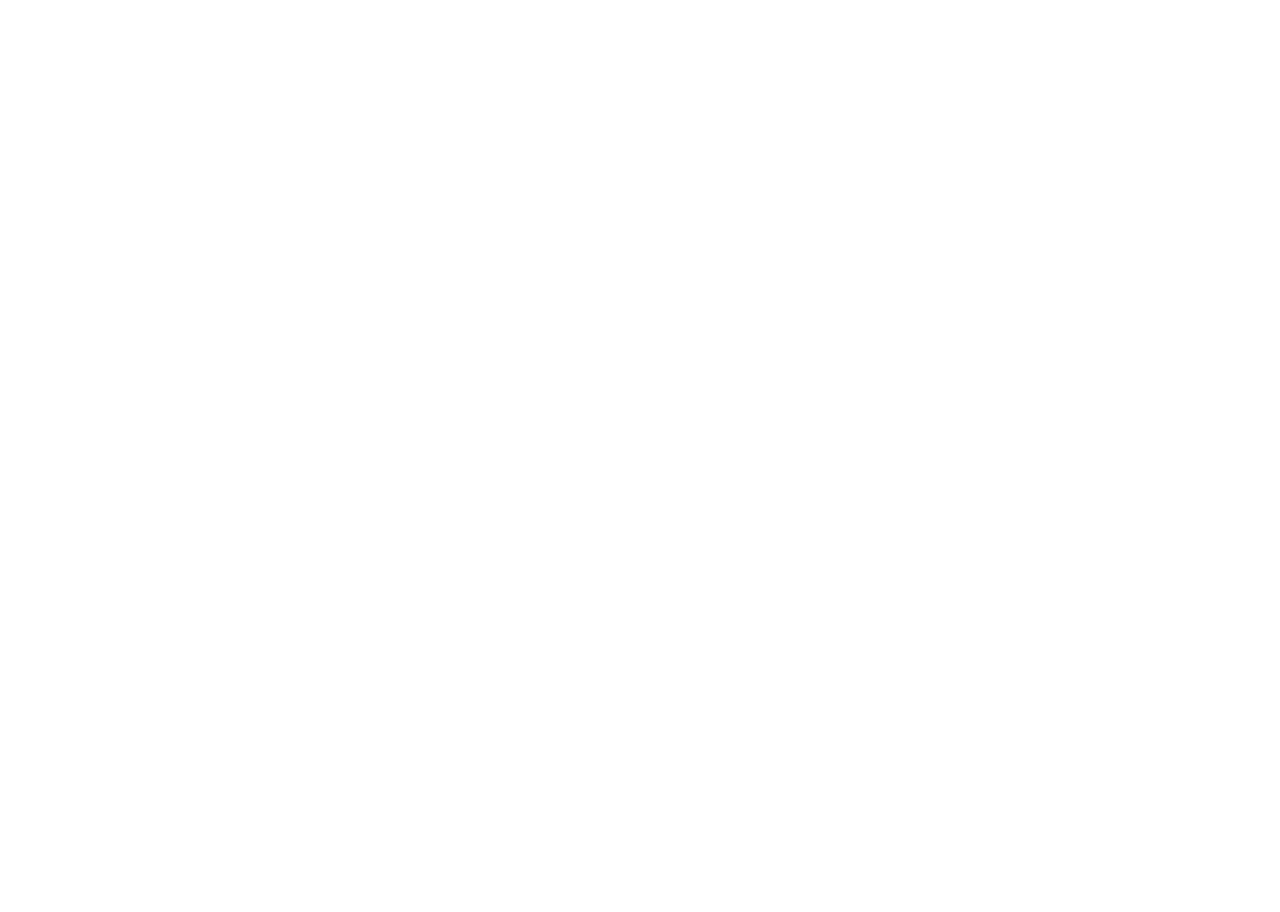
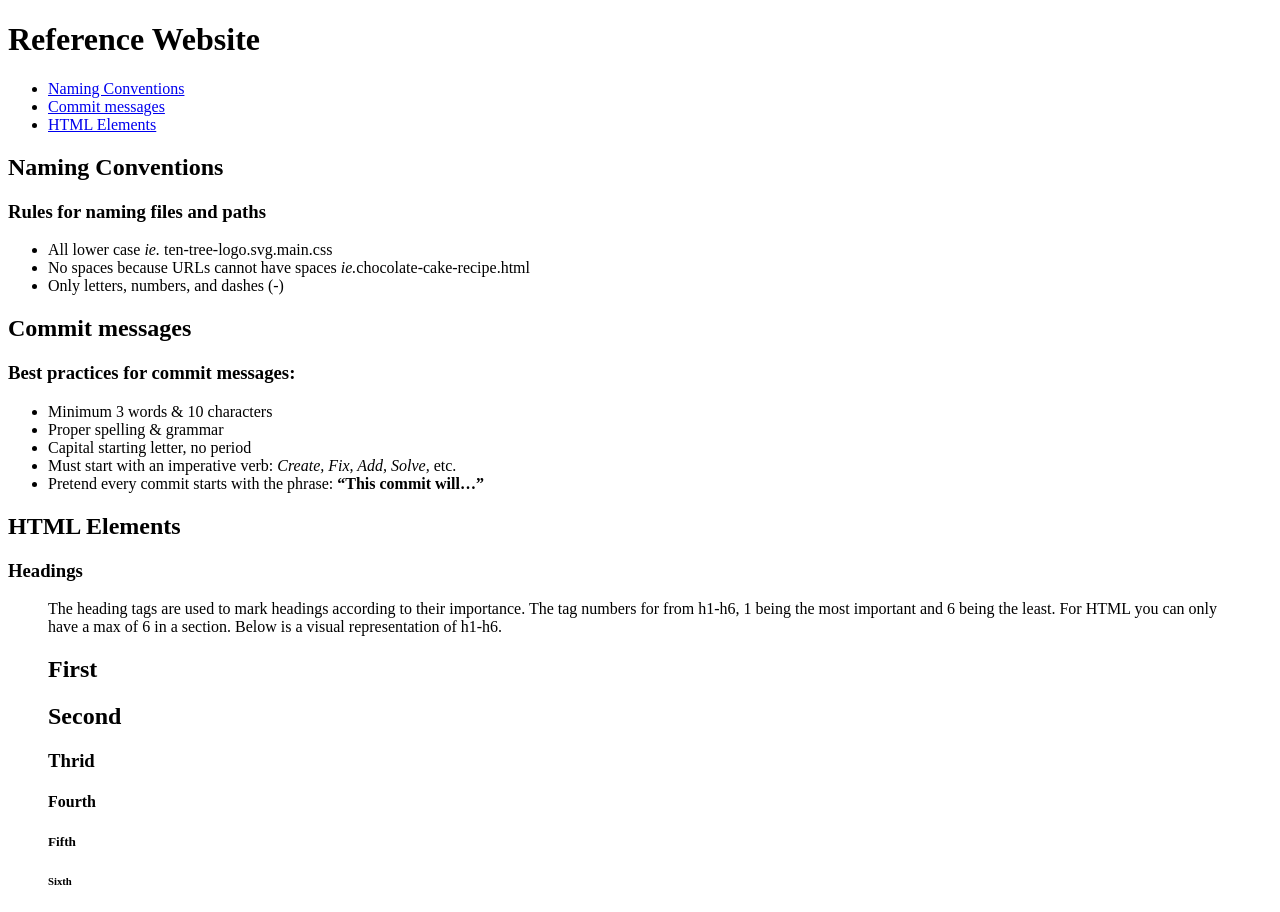
Before and after one commit to JessicaSou/reference-website, a plain HTML site: page index.html in a window 1280 px wide. Before the commit the page ends 800 px from the top, so only its background shows below. Drawn offline with Linux system fonts and the light colour scheme.

Commit message:
Add to index HTML
Added navigation and sections for naming conventions, commit messages, HTML elements

```diff
--- a/index.html
+++ b/index.html
@@ -7,6 +7,60 @@
     <title>Web Design 1 Reference Site</title>
 </head>
 <body>
+  <header>
+    <h1>Reference Website</h1>
+    <nav>
+      <ul>
+        <li><a href="#naming-coventions">Naming Conventions</a></li>
+        <li><a href="#commit-messages">Commit messages</a></li>
+        <li><a href="#html-elements">HTML Elements</a></li>
+      </ul>
+    </nav>
+  </header>
+
+  <main>
+    <section id="naming-coventions">
+      <h2>Naming Conventions</h2>
+
+      <h3>Rules for naming files and paths</h3>
+      <ul>
+        <li>All lower case <em>ie.</em> ten-tree-logo.svg.main.css</li>
+        <li>No spaces because URLs cannot have spaces <em> ie.</em>chocolate-cake-recipe.html</li>
+        <li>Only letters, numbers, and dashes (-)</li>
+      </ul>
+    </section>
+
+    <section id="commit-messages">
+      <h2>Commit messages</h2>
+        <h3>Best practices for commit messages: </h3>
+        <ul>
+          <li>Minimum 3 words & 10 characters</li>
+          <li>Proper spelling & grammar</li>
+          <li>Capital starting letter, no period</li>
+          <li>Must start with an imperative verb: <em>Create, Fix, Add, Solve,</em> etc.</li>
+          <li>Pretend every commit starts with the phrase: <strong>“This commit will…”</strong></li>
+        </ul>
+
+    </section>
+
+    <section id="html-elements">
+      <h2>HTML Elements</h2>
+
+      <h3>Headings</h3>
+      <!-- explain headings -->
+        <blockquote> The heading tags are used to mark headings
+  according to their importance. The tag numbers for from h1-h6, 1 being the most important and 6 being the least. For HTML you can only have a max of 6 in a section. Below is a visual representation of h1-h6.
+
+        <h1>First</h1>
+        <h2>Second</h2>
+        <h3>Thrid</h3>
+        <h4>Fourth</h4>
+        <h5>Fifth</h5>
+        <h6>Sixth</h6>
+        </blockquote>
+    </section>
+  </main>
+
 
 </body>
 </html>
```
Also changed, not shown: css/main.css (added).
